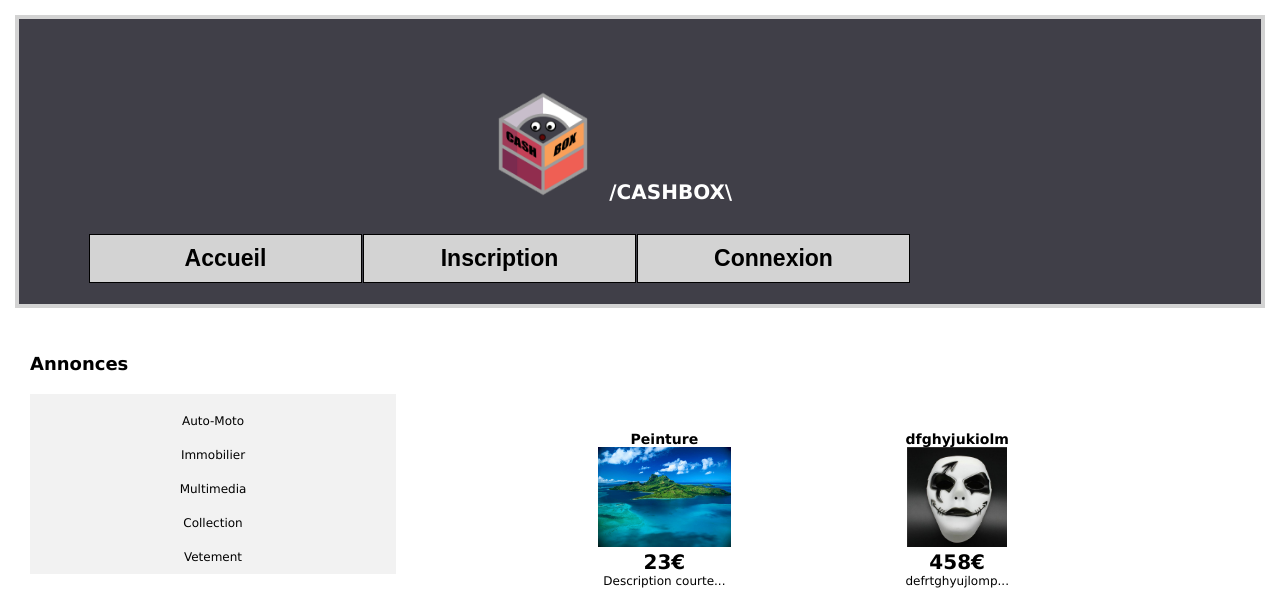
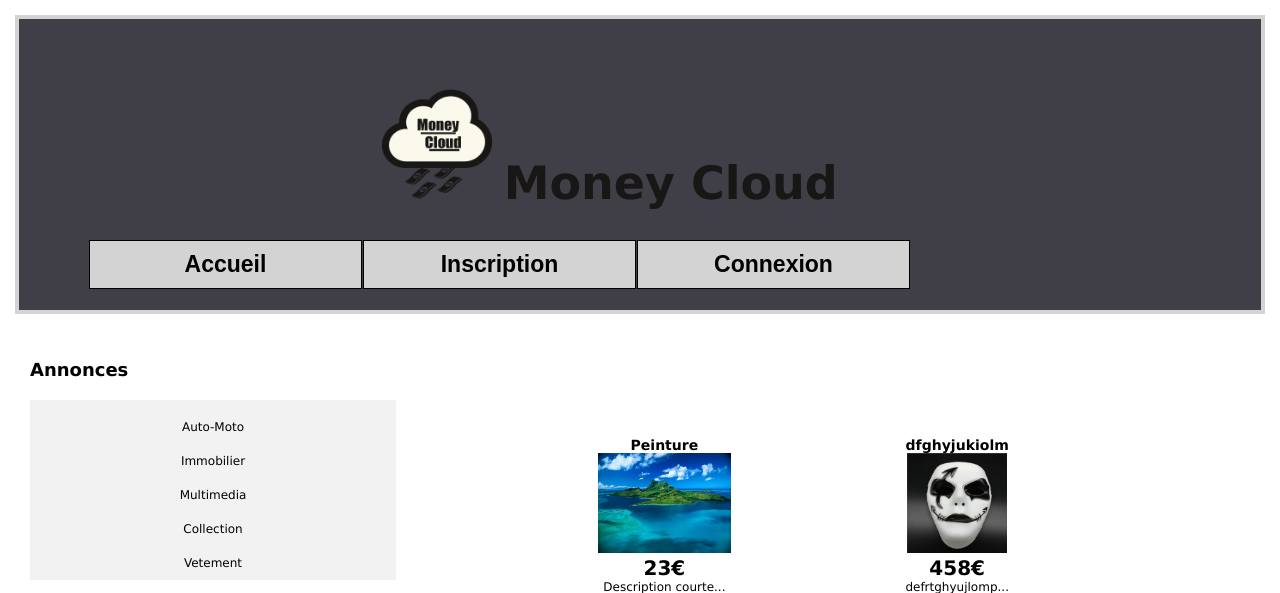
Before and after one commit to JulienL23/annonceo, a PHP site: page /annonceo/index.php in a window 1280 px wide. Shown: the top 593 px of the page. Run offline with PHP 8.4, Linux system fonts and the light colour scheme; data comes from the database, SQL or seed files in the repository.

Commit message:
03-11-2017

```diff
--- a/css/style.css
+++ b/css/style.css
@@ -6,9 +6,9 @@ a{ text-decoration: none; color: #000; }
 /**************************************************** HAUT ************************************************/
 header { background: #403F48; padding: 70px; text-align: center; font-size: 20px; margin: 15px; border: 4px solid lightgrey; }
 header img{ width: 10%;}
-header  span{ color: #fff; font-weight: bold; text-transform: uppercase; margin-right: 5%; }
+.tSite{font-family: verdana; font-size: 46px; font-weight: bold; margin-right: 5%; }
 header  nav{ display: inline; }
-header  a{ color: #ffffff; text-decoration: none; padding: 23px 5px; }
+header  a{color: #181715; text-decoration: none; padding: 23px 5px; }
 header  nav  a:hover, a.active{ background: #F46060; transition: 0.5s;}
 /**************************************************** MILIEU ************************************************/
 section{ padding: 30px; min-height: 800px; }
@@ -328,7 +328,7 @@ span.bulle{
 
 
 /* Notation */
-.notation{
+/*.notation{
 	height: 20px;
 	margin-top: 15px
 }
@@ -347,6 +347,6 @@ span.bulle{
 .notation a.star:hover {
 	background: url(../img/star-2.png) left top no-repeat;
 	background-size: 15px 15px;
-}
+}*/
 
-/**************************************************************************/
+/*******************************RESPONSIVE*******************************************/
--- a/inc/header.php
+++ b/inc/header.php
@@ -3,20 +3,20 @@
     <head>
         <title>Mon Site - <?= $page ?></title>
         <link rel="stylesheet" href="<?= RACINE_SITE ?>css/style.css"/>
+        <link href="https://fonts.googleapis.com/css?family=Anton" rel="stylesheet">
     </head>
     <body>
         <header>
 			<div class="conteneur">
                 <img src="<?= RACINE_SITE ?>libs/logo.png" alt="">
-				<span>
-					<a href="" title="Mon Site">/CashBox\</a>
+				<span class="tSite">
+					<a href="<?= RACINE_SITE ?>index.php" title="Mon Site">Money Cloud</a>
                 </span>
 				<nav>
                     <div id="na">
                         <ul id="menu">
 
                             <?php if(userConnecte()) : ?>
-                                <li><a class="<?=( $page == 'Profil') ? 'active' : '' ?>" href="<?= RACINE_SITE ?>profil.php">Profil</a></li>
                                 <li><a class="<?=( $page == 'Index') ? 'active' : '' ?>" href="<?= RACINE_SITE ?>index.php">Accueil</a></li>
                                 <li><a class="<?=( $page == 'Depose Annonce') ? 'active' : '' ?>" href="<?= RACINE_SITE ?>depose_annonce.php">Déposer Annonce</a></li>
                             <?php else : ?>
@@ -27,7 +27,7 @@
                             <?php if(userAdmin()) : ?>
                                 <li>
                                     <a href="#">Gestion</a>
-                                    <ul>
+                                    <ul class="menu">
                                         <li><a class="<?=( $page == 'Gestion Annonces') ? 'active' : '' ?>" href="<?= RACINE_SITE ?>backoffice/gestion_des_annonces.php">Gestion Annonces</a></li>
                                         <li><a class="<?=( $page == 'Gestion Membres') ? 'active' : '' ?>" href="<?= RACINE_SITE ?>backoffice/gestion_des_membres.php">Gestion Membres</a></li>
                                         <li><a class="<?=( $page == 'Gestion Catégorie') ? 'active' : '' ?>" href="<?= RACINE_SITE ?>backoffice/gestion_des_categories.php">Gestion Catégories</a></li>
@@ -37,6 +37,7 @@
                                 </li>
                             <?php endif; ?>
                             <?php if(userConnecte()) : ?>
+                                <li><a class="<?=( $page == 'Profil') ? 'active' : '' ?>" href="<?= RACINE_SITE ?>profil.php">Profil</a></li>
                                 <li><a href="<?= RACINE_SITE ?>connexion.php?action=deconnexion">Déconnexion</a></li>
                             <?php endif; ?>
 
```
Also changed, not shown: libs/logo.png, libs/logo2.png (added), libs/menu.png (added), libs/menu_h.png (added).
